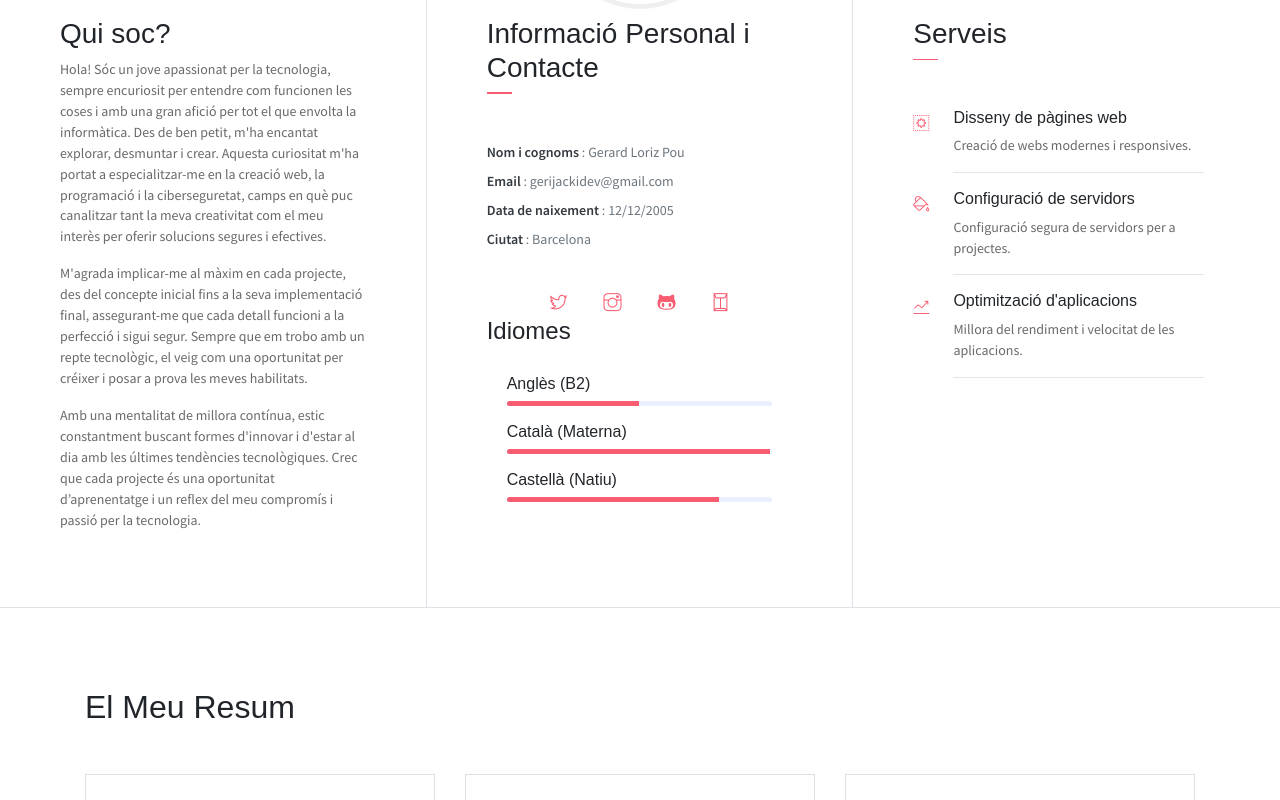
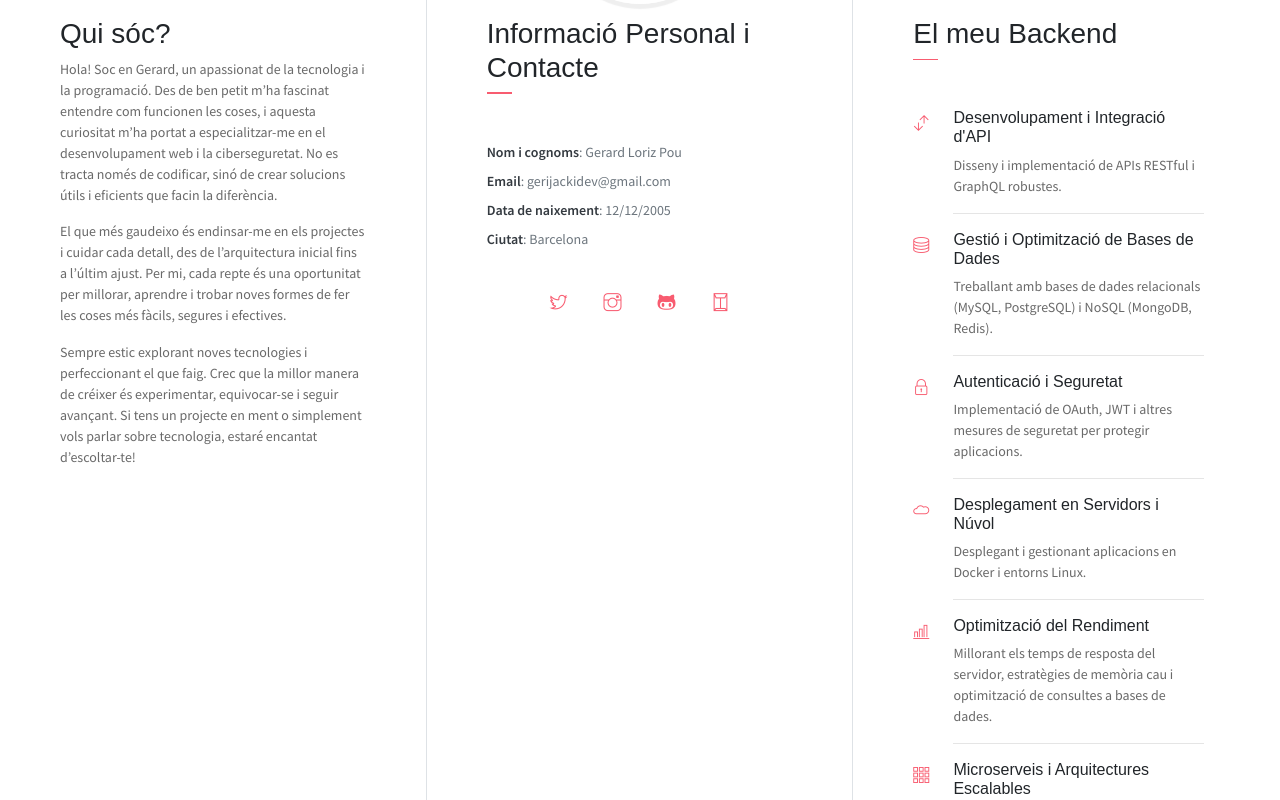
Before and after one commit to Gerijacki/GuiPortfolioBased, a React (Create React App) app: page /cat in a window 1280 px wide. Shown: the part 760-1560 px from the top of the page. Built offline with nearby package versions, Linux system fonts and the light colour scheme.

Commit message:
Fix seo, services + others

```diff
--- a/public/index.html
+++ b/public/index.html
@@ -1,13 +1,24 @@
 <!DOCTYPE html>
-<html lang="es">
+<html lang="en">
 
 <head>
   <meta charset="utf-8">
-    <meta name="viewport" content="width=device-width, initial-scale=1, shrink-to-fit=no">
-    <meta name="description" content="What do you want to know about me?">
-    <meta name="author" content="Gerard Loriz">
-    <title>Gerard Loriz</title>
+  <meta name="viewport" content="width=device-width, initial-scale=1, shrink-to-fit=no">
+  <meta name="description" content="Hi! I'm Gerard Loriz, a junior web developer focused on backend and cybersecurity. Discover my projects, skills, and the passion that drives me to create innovative technological solutions.">
+  <meta name="keywords" content="Gerard Loriz, web developer, backend development, cybersecurity, programming, technology, solutions, innovation">
+  <meta name="author" content="Gerard Loriz">
+  <meta name="robots" content="index, follow">
+  <link rel="icon" href="https://gerardloriz.com/imgs/avatar.webp">
 
+  <!-- Open Graph Meta Tags -->
+  <meta property="og:title" content="Gerard Loriz - Web Developer">
+  <meta property="og:description" content="Hi! I'm Gerard Loriz, a junior web developer focused on backend and cybersecurity. Discover my projects, skills, and the passion that drives me to create innovative technological solutions.">
+  <meta property="og:type" content="website">
+  <meta property="og:image" content="https://gerardloriz.com/imgs/avatar.webp">
+  <meta property="og:url" content="https://gerardloriz.com">
+  <meta property="og:site_name" content="Gerard Loriz">
+
+  <title>Gerard Loriz</title>
 </head>
 
 <body>
--- a/public/locales/cat.json
+++ b/public/locales/cat.json
@@ -59,10 +59,10 @@
     ]
   },
   "aboutSection": {
-    "title": "Qui soc?",
-    "content1": "Hola! Sóc un jove apassionat per la tecnologia, sempre encuriosit per entendre com funcionen les coses i amb una gran afició per tot el que envolta la informàtica. Des de ben petit, m'ha encantat explorar, desmuntar i crear. Aquesta curiositat m'ha portat a especialitzar-me en la creació web, la programació i la ciberseguretat, camps en què puc canalitzar tant la meva creativitat com el meu interès per oferir solucions segures i efectives.",
-    "content2": "M'agrada implicar-me al màxim en cada projecte, des del concepte inicial fins a la seva implementació final, assegurant-me que cada detall funcioni a la perfecció i sigui segur. Sempre que em trobo amb un repte tecnològic, el veig com una oportunitat per créixer i posar a prova les meves habilitats.",
-    "content3": "Amb una mentalitat de millora contínua, estic constantment buscant formes d'innovar i d'estar al dia amb les últimes tendències tecnològiques. Crec que cada projecte és una oportunitat d’aprenentatge i un reflex del meu compromís i passió per la tecnologia."
+    "title": "Qui sóc?",
+    "content1": "Hola! Soc en Gerard, un apassionat de la tecnologia i la programació. Des de ben petit m’ha fascinat entendre com funcionen les coses, i aquesta curiositat m’ha portat a especialitzar-me en el desenvolupament web i la ciberseguretat. No es tracta només de codificar, sinó de crear solucions útils i eficients que facin la diferència.",
+    "content2": "El que més gaudeixo és endinsar-me en els projectes i cuidar cada detall, des de l’arquitectura inicial fins a l’últim ajust. Per mi, cada repte és una oportunitat per millorar, aprendre i trobar noves formes de fer les coses més fàcils, segures i efectives.",
+    "content3": "Sempre estic explorant noves tecnologies i perfeccionant el que faig. Crec que la millor manera de créixer és experimentar, equivocar-se i seguir avançant. Si tens un projecte en ment o simplement vols parlar sobre tecnologia, estaré encantat d’escoltar-te!"
   },
   "contactSection": {
     "title": "Informació Personal i Contacte",
@@ -104,22 +104,42 @@
     ]
   },
   "servicesSection": {
-    "title": "Serveis",
+    "title": "El meu Backend",
     "services": [
       {
-        "name": "Disseny de pàgines web",
-        "description": "Creació de webs modernes i responsives.",
-        "icon": "ti-widget"
+        "name": "Desenvolupament i Integració d'API",
+        "description": "Disseny i implementació de APIs RESTful i GraphQL robustes.",
+        "icon": "ti-exchange-vertical"
       },
       {
-        "name": "Configuració de servidors",
-        "description": "Configuració segura de servidors per a projectes.",
-        "icon": "ti-paint-bucket"
+        "name": "Gestió i Optimització de Bases de Dades",
+        "description": "Treballant amb bases de dades relacionals (MySQL, PostgreSQL) i NoSQL (MongoDB, Redis).",
+        "icon": "ti-server"
       },
       {
-        "name": "Optimització d'aplicacions",
-        "description": "Millora del rendiment i velocitat de les aplicacions.",
-        "icon": "ti-stats-up"
+        "name": "Autenticació i Seguretat",
+        "description": "Implementació de OAuth, JWT i altres mesures de seguretat per protegir aplicacions.",
+        "icon": "ti-lock"
+      },
+      {
+        "name": "Desplegament en Servidors i Núvol",
+        "description": "Desplegant i gestionant aplicacions en Docker i entorns Linux.",
+        "icon": "ti-cloud"
+      },
+      {
+        "name": "Optimització del Rendiment",
+        "description": "Millorant els temps de resposta del servidor, estratègies de memòria cau i optimització de consultes a bases de dades.",
+        "icon": "ti-bar-chart"
+      },
+      {
+        "name": "Microserveis i Arquitectures Escalables",
+        "description": "Construcció de serveis backend escalables i fàcils de mantenir amb microserveis.",
+        "icon": "ti-layout-grid3"
+      },
+      {
+        "name": "CI/CD i Pràctiques DevOps",
+        "description": "Automatització de fluxos de treball amb eines com GitHub Actions, Jenkins i Docker.",
+        "icon": "ti-reload"
       }
     ]
   },
--- a/src/components/About.js
+++ b/src/components/About.js
@@ -27,18 +27,9 @@ const About = () => {
             <div id="about" className="row about-section">
                 <div className="col-lg-4 about-card">
                     <h3 className="font-weight-light">{translations.aboutSection.title}</h3>
-                    <p className="mt-20">
-                        {translations.aboutSection.content1}
-                        <br />
-                    </p>
-                    <p className="mt-20">
-                        {translations.aboutSection.content2}
-                        <br />
-                    </p>
-                    <p className="mt-20">
-                        {translations.aboutSection.content3}
-                        <br />
-                    </p>
+                    <p className="mt-20">{translations.aboutSection.content1}</p>
+                    <p className="mt-20">{translations.aboutSection.content2}</p>
+                    <p className="mt-20">{translations.aboutSection.content3}</p>
                 </div>
 
                 <div id='contact' className="col-lg-4 about-card">
@@ -46,9 +37,7 @@ const About = () => {
                     <span className="line mb-5"></span>
                     <ul className="mt40 info list-unstyled">
                         {translations.contactSection.info.map((item, index) => (
-                            <li key={index}>
-                                <span>{item.label}</span> : {item.value}
-                            </li>
+                            <li key={index}><span>{item.label}</span>: {item.value}</li>
                         ))}
                     </ul>
                     <ul className="social-icons pt-3">
@@ -60,20 +49,6 @@ const About = () => {
                             </li>
                         ))}
                     </ul>
-                    <div className="d-flex justify-content-start align-items-center">
-                        <h4 className="font-weight-light">{translations.resumeSection.languages.title}</h4>
-                    </div>
-                    <div className="card-body pb-2">
-                        {translations.resumeSection.languages.skills.map((language, index) => (
-                            <div key={index}>
-                                <h6>{language.name} ({language.level})</h6>
-                                <div className="progress mb-3">
-                                    <div className="progress-bar bg-danger" role="progressbar" style={{ width: language.percentage }}
-                                        aria-valuenow={parseInt(language.percentage)} aria-valuemin="0" aria-valuemax="100"></div>
-                                </div>
-                            </div>
-                        ))}
-                    </div>
                 </div>
                 <div className="col-lg-4 about-card">
                     <h3 className="font-weight-light">{translations.servicesSection.title}</h3>
--- a/src/components/LanguageContext.js
+++ b/src/components/LanguageContext.js
@@ -5,7 +5,7 @@ export const LanguageContext = createContext();
 
 export const LanguageProvider = ({ children }) => {
   const { lang } = useParams();
-  const [language, setLanguage] = useState(lang || 'cat'); // cat default
+  const [language, setLanguage] = useState(lang || 'en'); // en default
   const [translations, setTranslations] = useState(() => {
     const savedTranslations = localStorage.getItem(`translations_${lang}`);
     return savedTranslations ? JSON.parse(savedTranslations) : {};
```
Also changed, not shown: public/locales/en.json (+33 -13 lines), public/locales/es.json (+33 -13 lines).
